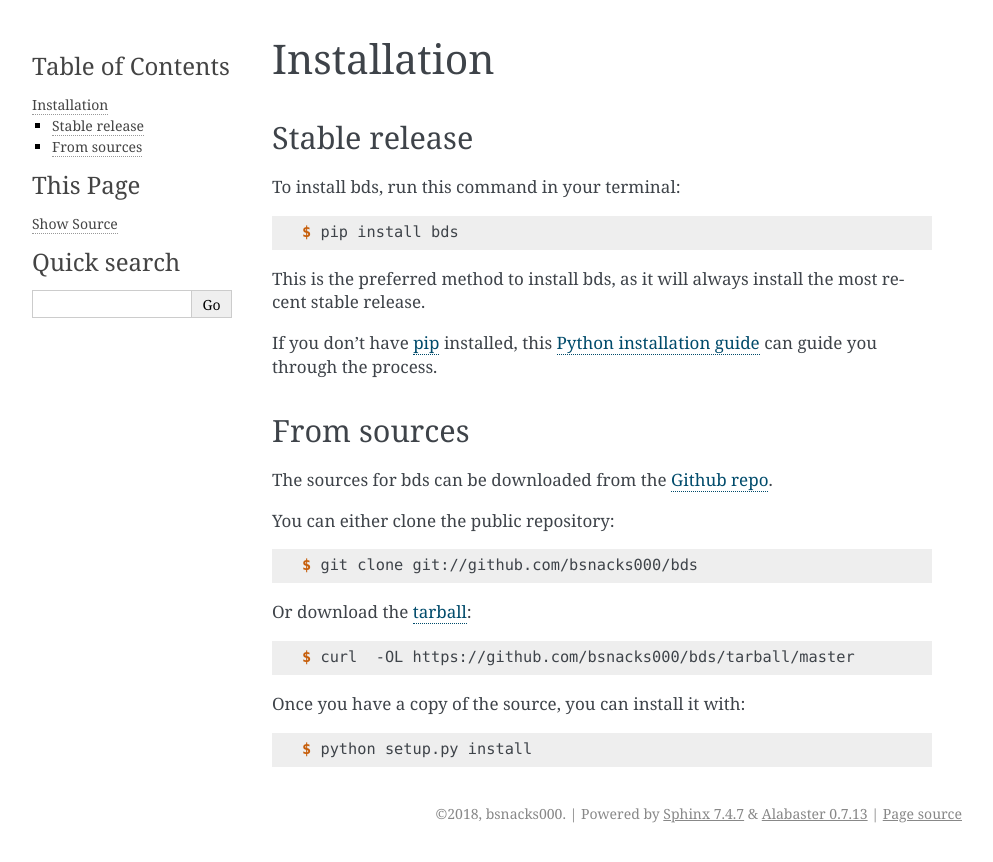
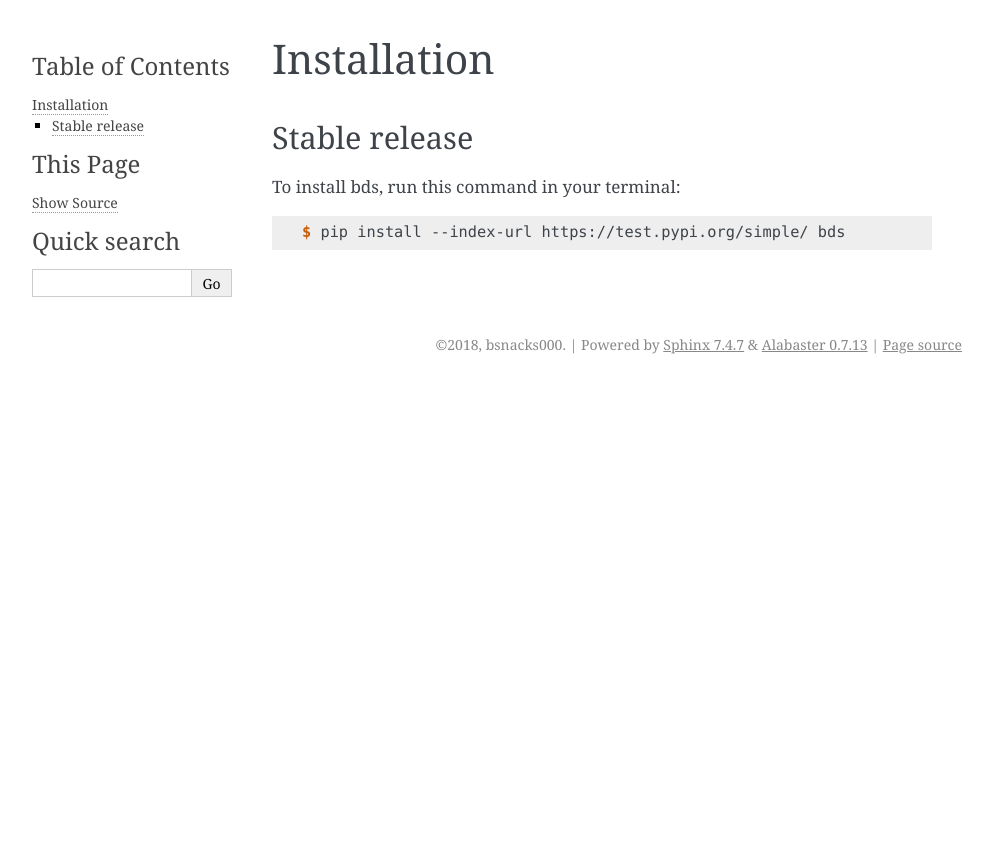
Before and after one commit to bsnacks000/bds, a Sphinx documentation site: the page built from docs/installation.rst, in a window 1280 px wide. Shown: the top 862 px of the page, without its empty margins (148-1141 px from the left). Built offline with Sphinx 7.4.7, drawn with Linux system fonts in a browser that asks for light colours; pages that are not in the unit, such as notebooks, are missing from menus.

Commit message:
added some docs

```diff
--- a/docs/installation.rst
+++ b/docs/installation.rst
@@ -12,40 +12,4 @@ To install bds, run this command in your terminal:
 
 .. code-block:: console
 
-    $ pip install bds
-
-This is the preferred method to install bds, as it will always install the most recent stable release.
-
-If you don't have `pip`_ installed, this `Python installation guide`_ can guide
-you through the process.
-
-.. _pip: https://pip.pypa.io
-.. _Python installation guide: http://docs.python-guide.org/en/latest/starting/installation/
-
-
-From sources
-------------
-
-The sources for bds can be downloaded from the `Github repo`_.
-
-You can either clone the public repository:
-
-.. code-block:: console
-
-    $ git clone git://github.com/bsnacks000/bds
-
-Or download the `tarball`_:
-
-.. code-block:: console
-
-    $ curl  -OL https://github.com/bsnacks000/bds/tarball/master
-
-Once you have a copy of the source, you can install it with:
-
-.. code-block:: console
-
-    $ python setup.py install
-
-
-.. _Github repo: https://github.com/bsnacks000/bds
-.. _tarball: https://github.com/bsnacks000/bds/tarball/master
+    $ pip install --index-url https://test.pypi.org/simple/ bds
```
Also changed, not shown: README.rst (+17 -1 lines).
